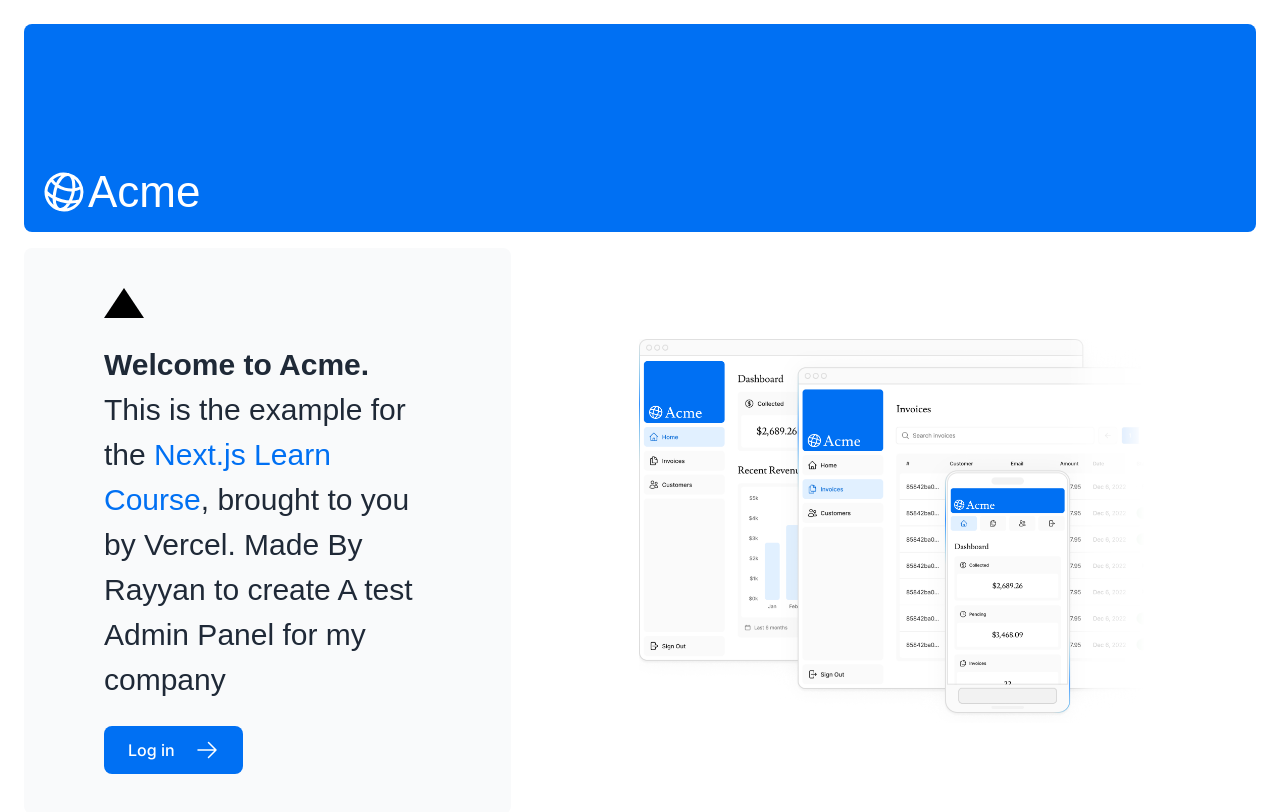
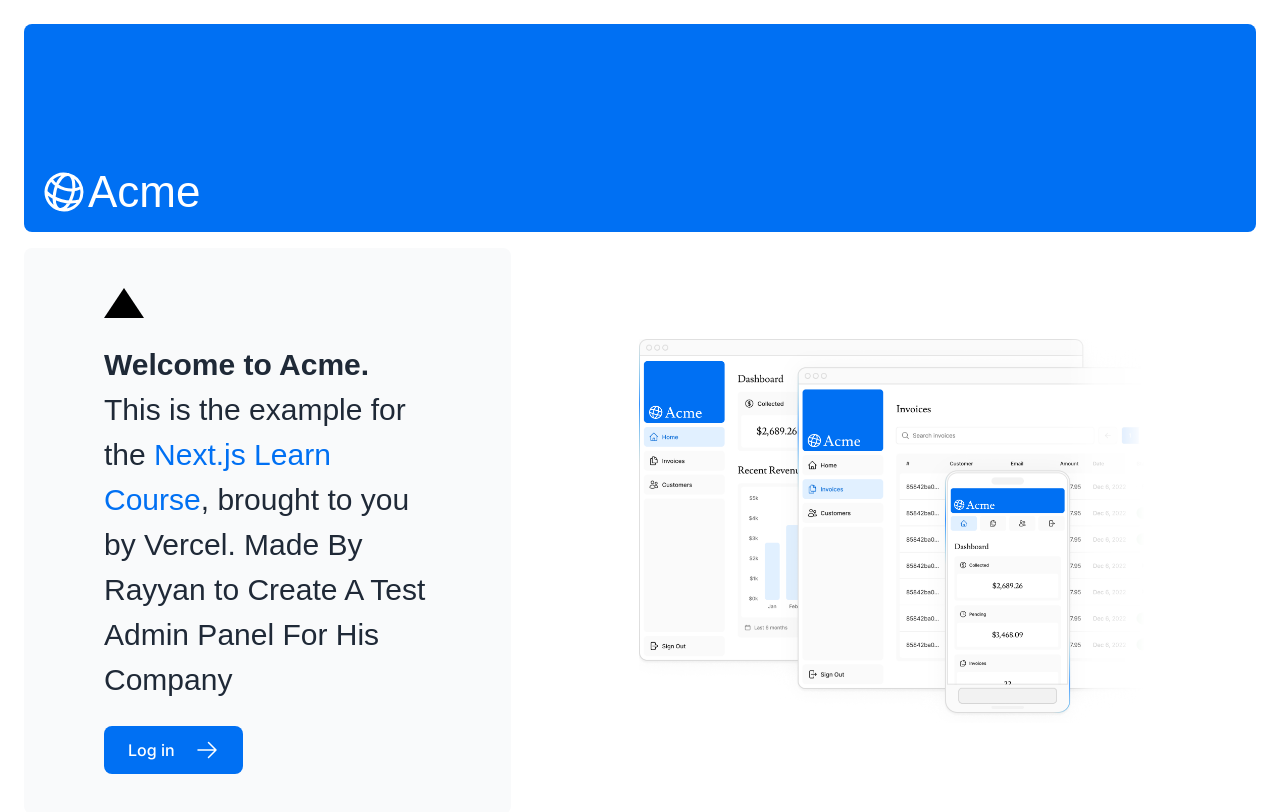
Before and after one commit to Dominator-king/Next-Admin-Panel, a Next.js app: page / in a window 1280 px wide. Shown: the top 812 px of the page. Built offline with nearby package versions, Linux system fonts and the light colour scheme; a web font is replaced by a local one.

Commit message:
spelling correct

```diff
--- a/app/page.tsx
+++ b/app/page.tsx
@@ -19,8 +19,8 @@
             <a href="https://nextjs.org/learn/" className="text-blue-500">
               Next.js Learn Course
             </a>
-            , brought to you by Vercel. Made By Rayyan to create A test Admin
-            Panel for my company
+            , brought to you by Vercel. Made By Rayyan to Create A Test Admin
+            Panel For His Company
           </p>
           <Link
             href="/login"
```
